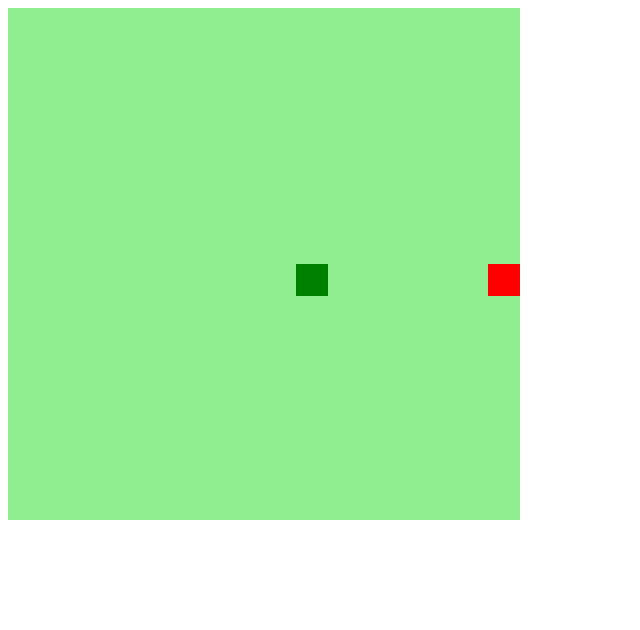
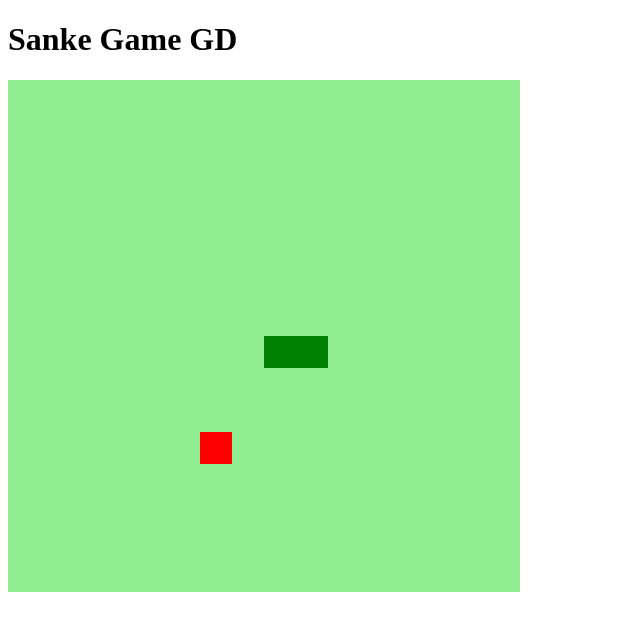
Before and after one commit to gedeoncordeiro/snakeGame, a plain HTML site: page index.html in a window 1280 px wide. Shown: the whole page, without its empty margins (0-640 px from the left). Drawn offline with Linux system fonts and the light colour scheme.

Commit message:
Finalizando Jogo para ajustes finais

```diff
--- a/index.html
+++ b/index.html
@@ -5,9 +5,10 @@
     <meta http-equiv="X-UA-Compatible" content="IE=edge">
     <meta name="viewport" content="width=device-width, initial-scale=1.0">
    <script defer src="script.js"></script>
-    <title>Sanke Game</title>
+    <title>Sanake Game</title>
 </head>
 <body>
+    <h1>Sanke Game GD</h1>
     <canvas id= "snake" width="512" height="512"></canvas>
 </body>
 </html>
--- a/script.js
+++ b/script.js
@@ -44,11 +44,18 @@ function update (event){
 }
 
 function iniciarJogo(){
+
     if(snake[0].x > 15 * box && direction == "right") snake[0].x = 0;
     if(snake[0].x < 0 && direction == "left") snake[0].x = 16 * box;
     if(snake[0].y > 15 * box && direction == "down") snake[0].y = 0;
     if(snake[0].y < 0 && direction == "up") snake[0].y = 16 * box;
 
+    for(i=1 ; i < snake.length; i++){
+        if(snake[0].x == snake[1].x && snake[0].y == snake[i].y){
+            clearInterval(jogo);
+            alert('Game Over :(')
+        }
+    }
 
     criarBG();
     criarCobrinha();
@@ -62,7 +69,15 @@ function iniciarJogo(){
     if(direction == "up") snakeY -= box;
     if(direction == "down") snakeY += box;
 
-    snake.pop(); /* adicionando aqui a função pop, que retira o último elemento do array*/
+
+    if(snakeX != food.x || snakeY != food.y){
+        snake.pop();
+    }
+    else{food.x = Math.floor(Math.random() * 15 + 1) * box;
+        food.y = Math.floor(Math.random() * 15 + 1) * box;
+    }
+
+    // snake.pop(); /* adicionando aqui a função pop, que retira o último elemento do array*/
 
     let newHead = {
         x: snakeX,
```
Also changed, not shown: style.css (added).
